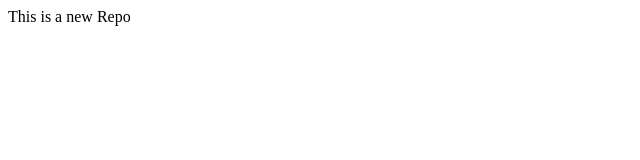
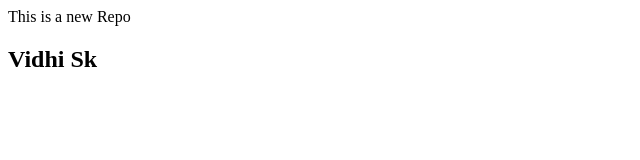
Before and after one commit to VidhiKhobragade/LocalRepo, a plain HTML site: page index.html in a window 1280 px wide. Shown: the whole page, without its empty margins (0-640 px from the left). Drawn offline with Linux system fonts and the light colour scheme.

Commit message:
add para

```diff
--- a/index.html
+++ b/index.html
@@ -1 +1,2 @@
 <p>This is a new Repo</p>
+<h2>Vidhi Sk</h2>
```
Also changed, not shown: 1 other file.
